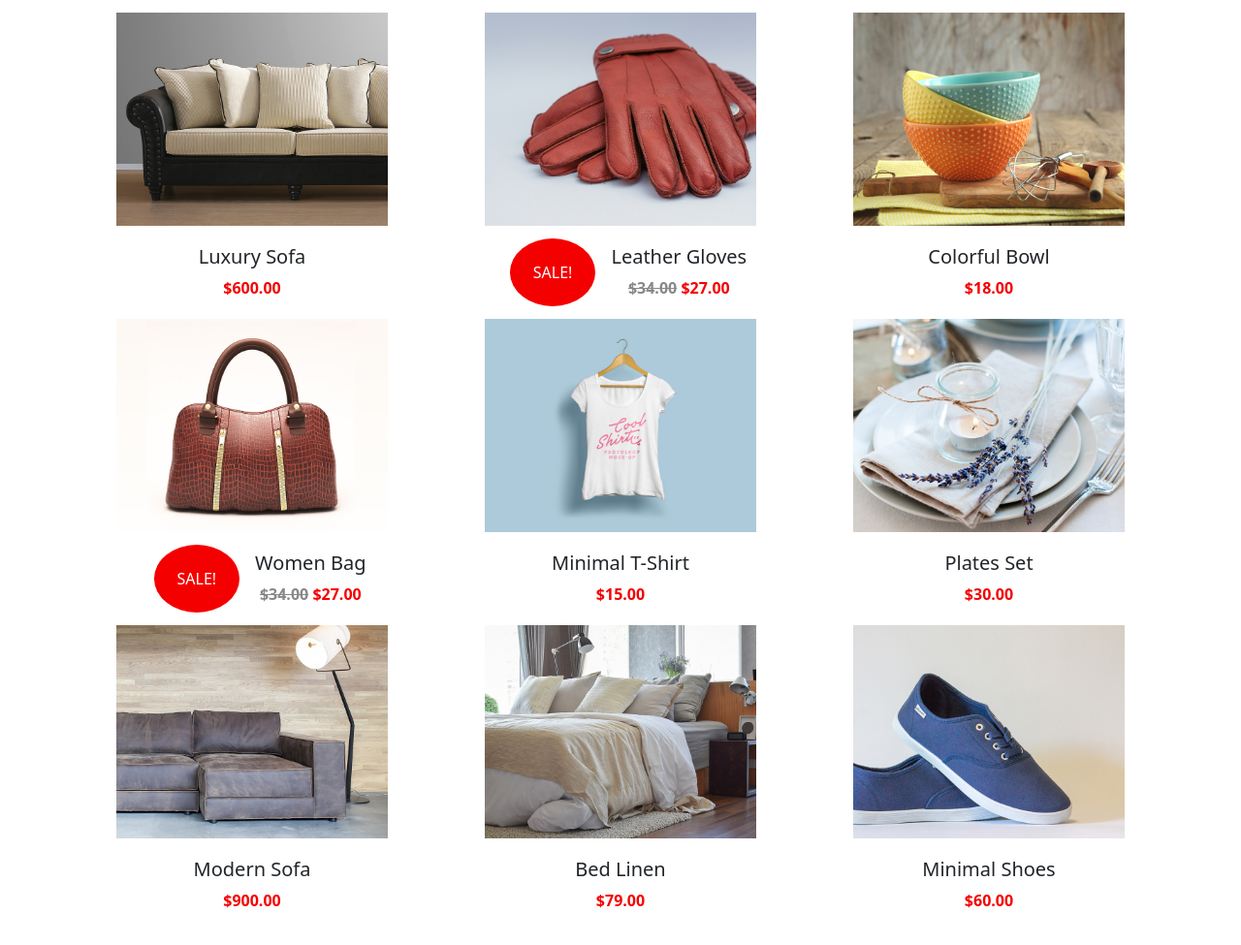
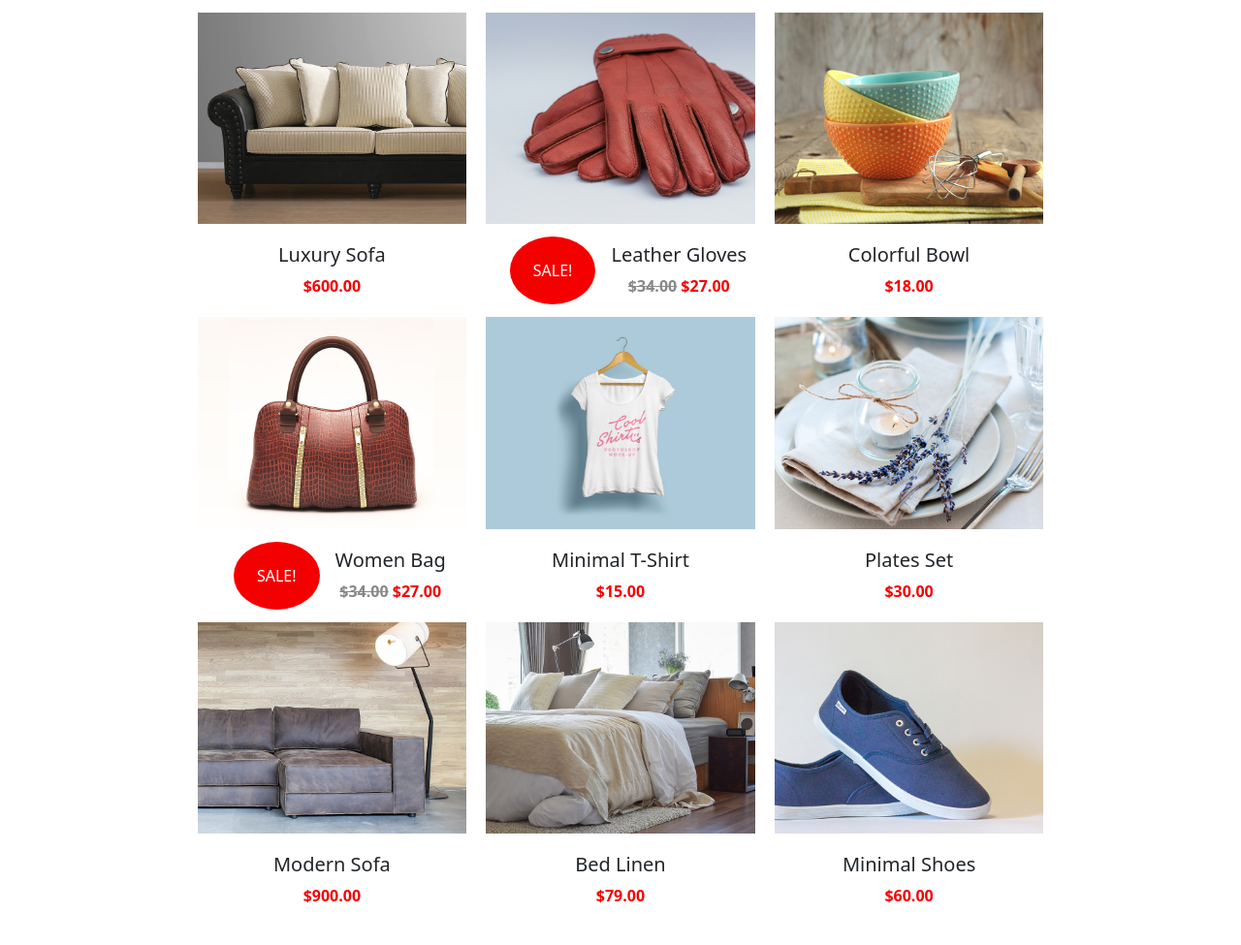
Before and after one commit to mr-larson/cs17_emporium_js_Gauthier, a website with bundled scripts: page index.html in a window 1280 px wide. Shown: the part 947-1922 px from the top of the page at 97% size. Built offline with nearby package versions, Linux system fonts and the light colour scheme; files whose address does not match are found by name.

Commit message:
section 3 ok

```diff
--- a/index.html
+++ b/index.html
@@ -159,13 +159,19 @@
         <section id="section3" class="container">
             <h3 id="text">Recent Products</h3>
             <div class="row products">
+
                 <div class="shopcard col-md-4">
-                    <img src="./public/img/products_mini/product-luxry-sofa.jpg" alt="luxury">
+                    <div class="ba">
+                        <img src="./public/img/products_mini/product-luxry-sofa.jpg" alt="luxury">
+                    </div>
                     <h5 id="text">Luxury Sofa</h5>
                     <span class="color-red bold">$600.00</span>
                 </div>
+
                 <div class="shopcard col-md-4">
-                    <img src="./public/img/products_mini/product-gloves.jpg" alt="gloves">
+                    <div class="ba">
+                        <img src="./public/img/products_mini/product-gloves.jpg" alt="gloves">
+                    </div>
                     <div class="d-flex justify-content-center align-items-center">
                         <div class="mx-3">
                             <span class="p-4 bg-red round color-white uppercase">sale!</span>
@@ -177,13 +183,19 @@
                         </div>
                     </div>
                 </div>
+
                 <div class="shopcard col-md-4">
-                    <img src="./public/img/products_mini/product-cups.jpg" alt="cups">
+                    <div class="ba">
+                        <img src="./public/img/products_mini/product-cups.jpg" alt="cups">
+                    </div>
                     <h5 id="text">Colorful Bowl</h5>
                     <span class="color-red bold">$18.00</span>
                 </div>
+
                 <div class="shopcard col-md-4">
-                    <img src="./public/img/products_mini/product-bag.jpg" alt="">
+                    <div class="ba">
+                        <img src="./public/img/products_mini/product-bag.jpg" alt="bag">
+                    </div>
                     <div class="d-flex justify-content-center align-items-center">
                         <div class="mx-3">
                             <span class="p-4 bg-red round color-white uppercase">sale!</span>
@@ -195,28 +207,43 @@
                         </div>
                     </div>
                 </div>
+
                 <div class="shopcard col-md-4">
-                    <img src="./public/img/products_mini/product-tshitr.jpg" alt="">
+                    <div class="ba">
+                        <img src="./public/img/products_mini/product-tshitr.jpg" alt="tshirts">
+                    </div>
                     <h5 id="text">Minimal T-Shirt</h5>
                     <span class="color-red bold">$15.00</span>
                 </div>
+
                 <div class="shopcard col-md-4">
-                    <img src="./public/img/products_mini/product-plates.jpg" alt="">
+                    <div class="ba">
+                        <img src="./public/img/products_mini/product-plates.jpg" alt="plates">
+                    </div>
                     <h5 id="text">Plates Set</h5>
                     <span class="color-red bold">$30.00</span>
                 </div>
+
                 <div class="shopcard col-md-4">
-                    <img src="./public/img/products_mini/product-modern-sofa.jpg" alt="">
+                    <div class="ba">
+                        <img src="./public/img/products_mini/product-modern-sofa.jpg" alt="sofa">
+                    </div>
                     <h5 id="text">Modern Sofa</h5>
                     <span class="color-red bold">$900.00</span>
                 </div>
+
                 <div class="shopcard col-md-4">
-                    <img src="./public/img/products_mini/product-bed.jpg" alt="">
+                    <div class="ba">
+                        <img src="./public/img/products_mini/product-bed.jpg" alt="bed">
+                    </div>
                     <h5 id="text">Bed Linen</h5>
                     <span class="color-red bold">$79.00</span>
                 </div>
+
                 <div class="shopcard col-md-4">
-                    <img src="./public/img/products_mini/product-shoes.jpg" alt="">
+                    <div class="ba">
+                        <img src="./public/img/products_mini/product-shoes.jpg" alt="shoes">
+                    </div>
                     <h5 id="text">Minimal Shoes</h5>
                     <span class="color-red bold">$60.00</span>
                 </div>
--- a/public/sass/_sectionB.sass
+++ b/public/sass/_sectionB.sass
@@ -8,14 +8,61 @@
 #section3
     padding-top: 10vh
     text-align: center
-    .shopcard
-        padding: 10px
-        h3
-            text-align: center
-            padding-bottom: 20px
-        img
-            height: 30vh
-            padding-bottom: 20px
+    .products
+        width: 80%
+        margin: auto
+        .shopcard
+            padding: 10px
+
+            h3
+                text-align: center
+                padding-bottom: 20px
+            img
+                width: 100%
+                padding-bottom: 20px
+
+
+            .ba
+                position: relative
+                overflow: hidden
+
+
+
+
+            .ba::before
+                content: 'View details'
+                display: flex
+                justify-content: center
+                align-items: center
+                position: absolute
+                bottom: -60px
+                width: 50%
+                height: 50px
+                background-color: $grey
+                color: white
+                transition: 1s
+                z-index: 1
+                opacity: 0.8
+            .ba::after
+                content: 'Add to cart'
+                display: flex
+                justify-content: center
+                align-items: center
+                position: absolute
+                bottom: -100px
+                right: 0
+                width: 50%
+                height: 50px
+                background-color: $red
+                color: white
+                transition: 1s
+                z-index: 1
+                opacity: 0.8
+            .ba:hover::before
+                bottom: 15px
+            .ba:hover::after
+                bottom: 15px
+
 
 
 // section 4
--- a/public/sass/_variables.sass
+++ b/public/sass/_variables.sass
@@ -5,6 +5,7 @@ $light : #e6e6e6
 $red : #cf4d4d
 $white: #fff
 $grey: #252525da
+
 
 .bold
     font-weight: bold
```
Also changed, not shown: public/css/style.css, 1 other file.
